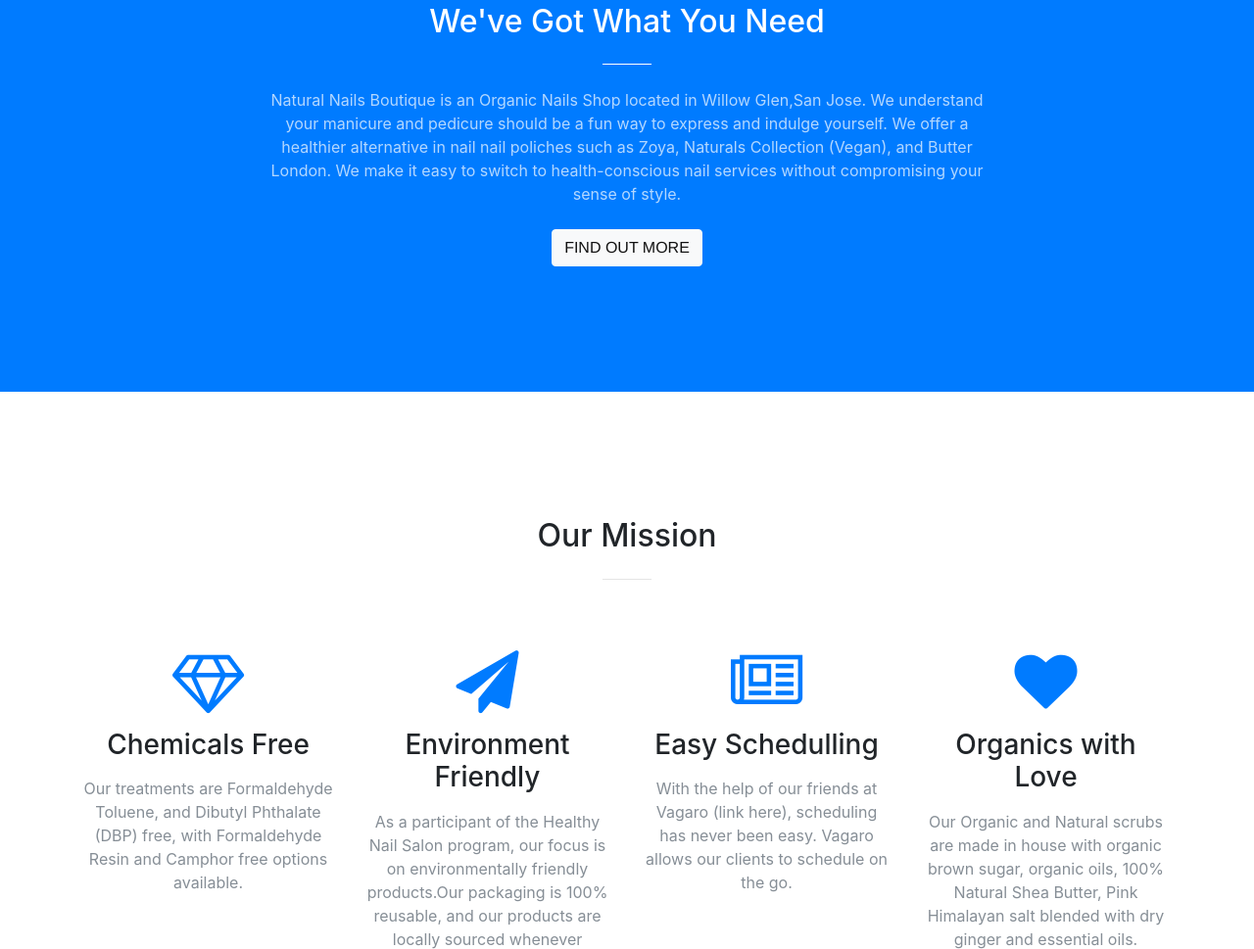
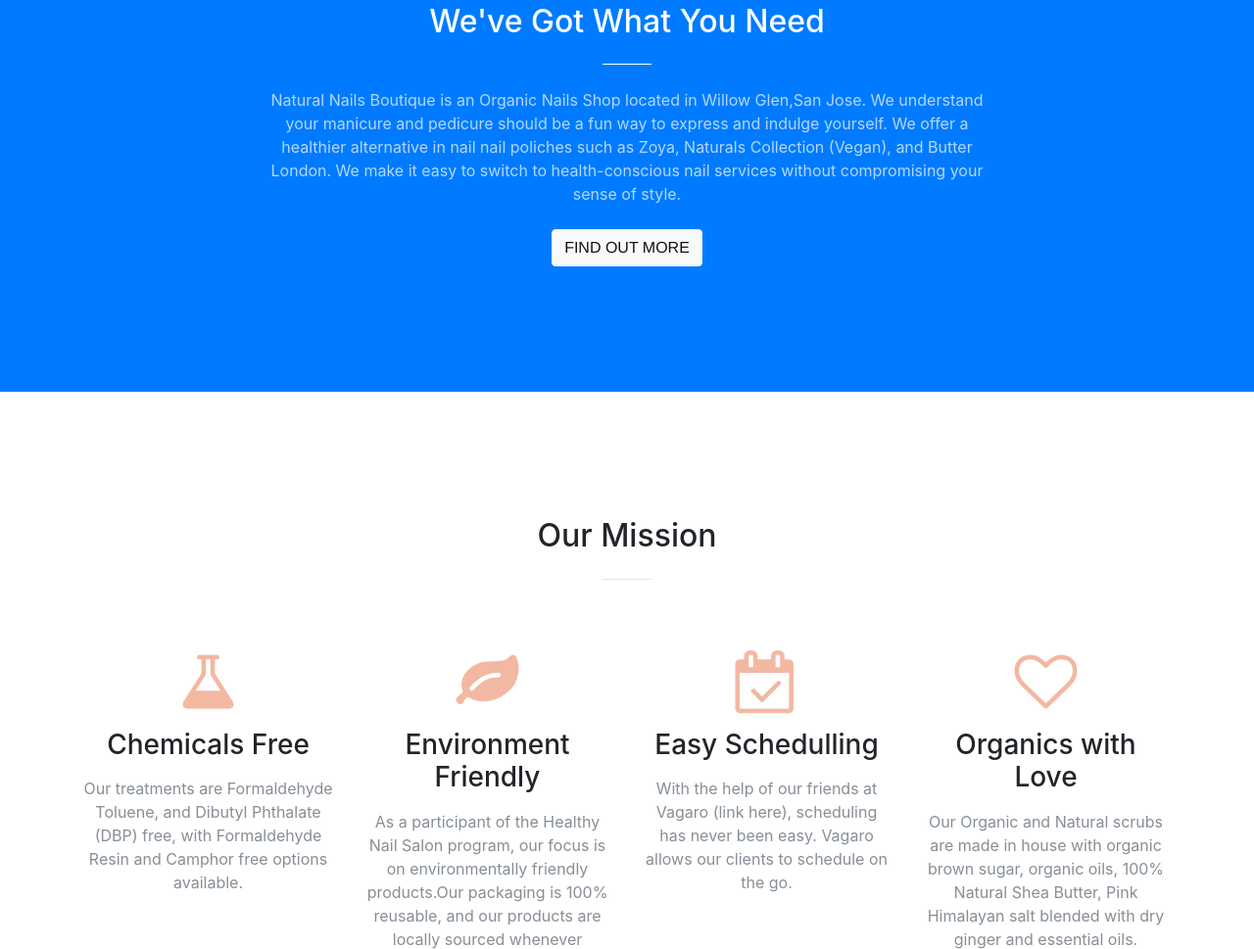
Before and after one commit to nbrum/NaturalNailsBoutique, a website with bundled scripts: page Website/index.html in a window 1280 px wide. Shown: the part 925-1894 px from the top of the page at 98% size. Built offline with nearby package versions, Linux system fonts and the light colour scheme; files whose address does not match are found by name.

Commit message:
IT-01; fixed icons

```diff
--- a/Website/index.html
+++ b/Website/index.html
@@ -59,7 +59,7 @@
         <div class="row">
           <div class="col-lg-10 mx-auto">
             <h1 class="text-uppercase">
-              <strong>Natural Nails Logo</strong>
+              <img class="img-fluid" src="img/logo.png" alt="">
             </h1>
             <hr>
           </div>
@@ -97,28 +97,28 @@
         <div class="row">
           <div class="col-lg-3 col-md-6 text-center">
             <div class="service-box mt-5 mx-auto">
-              <i class="fa fa-4x fa-diamond text-primary mb-3 sr-icons"></i>
+              <i class="fa fa-4x fa-flask mb-3 sr-icons" style="color:#F2B8A2"></i>
               <h3 class="mb-3">Chemicals Free</h3>
               <p class="text-muted mb-0">Our treatments are Formaldehyde Toluene, and Dibutyl Phthalate (DBP) free, with Formaldehyde Resin and Camphor free options available. </p>
             </div>
           </div>
           <div class="col-lg-3 col-md-6 text-center">
             <div class="service-box mt-5 mx-auto">
-              <i class="fa fa-4x fa-paper-plane text-primary mb-3 sr-icons"></i>
+              <i class="fa fa-4x fa-leaf mb-3 sr-icons" style="color:#F2B8A2"></i>
               <h3 class="mb-3">Environment Friendly</h3>
               <p class="text-muted mb-0"> As a participant of the Healthy Nail Salon program, our focus is on environmentally friendly products.Our packaging is 100% reusable, and our products are locally sourced whenever available.</p>
             </div>
           </div>
           <div class="col-lg-3 col-md-6 text-center">
             <div class="service-box mt-5 mx-auto">
-              <i class="fa fa-4x fa-newspaper-o text-primary mb-3 sr-icons"></i>
+              <i class="fa fa-4x fa-calendar-check-o mb-3 sr-icons" style="color:#F2B8A2"></i>
               <h3 class="mb-3">Easy Schedulling</h3>
               <p class="text-muted mb-0">With the help of our friends at Vagaro (link here), scheduling has never been easy. Vagaro allows our clients to schedule on the go.</p>
             </div>
           </div>
           <div class="col-lg-3 col-md-6 text-center">
             <div class="service-box mt-5 mx-auto">
-              <i class="fa fa-4x fa-heart text-primary mb-3 sr-icons"></i>
+              <i class="fa fa-4x fa-heart-o mb-3 sr-icons" style="color:#F2B8A2"></i>
               <h3 class="mb-3">Organics with Love</h3>
               <p class="text-muted mb-0">Our Organic and Natural scrubs are made in house with organic brown sugar, organic oils, 100% Natural Shea Butter, Pink Himalayan salt blended with dry ginger and essential oils.</p>
             </div>
```
